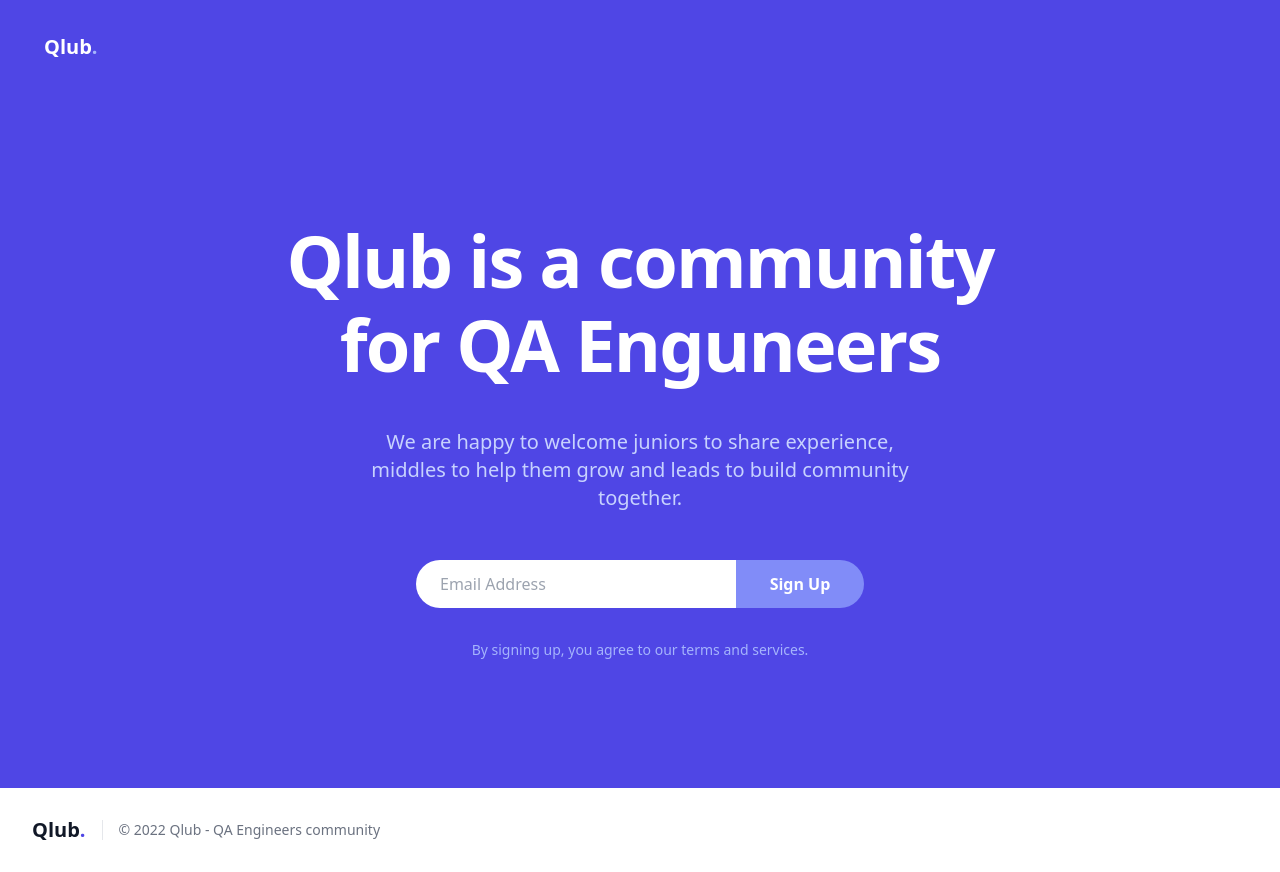
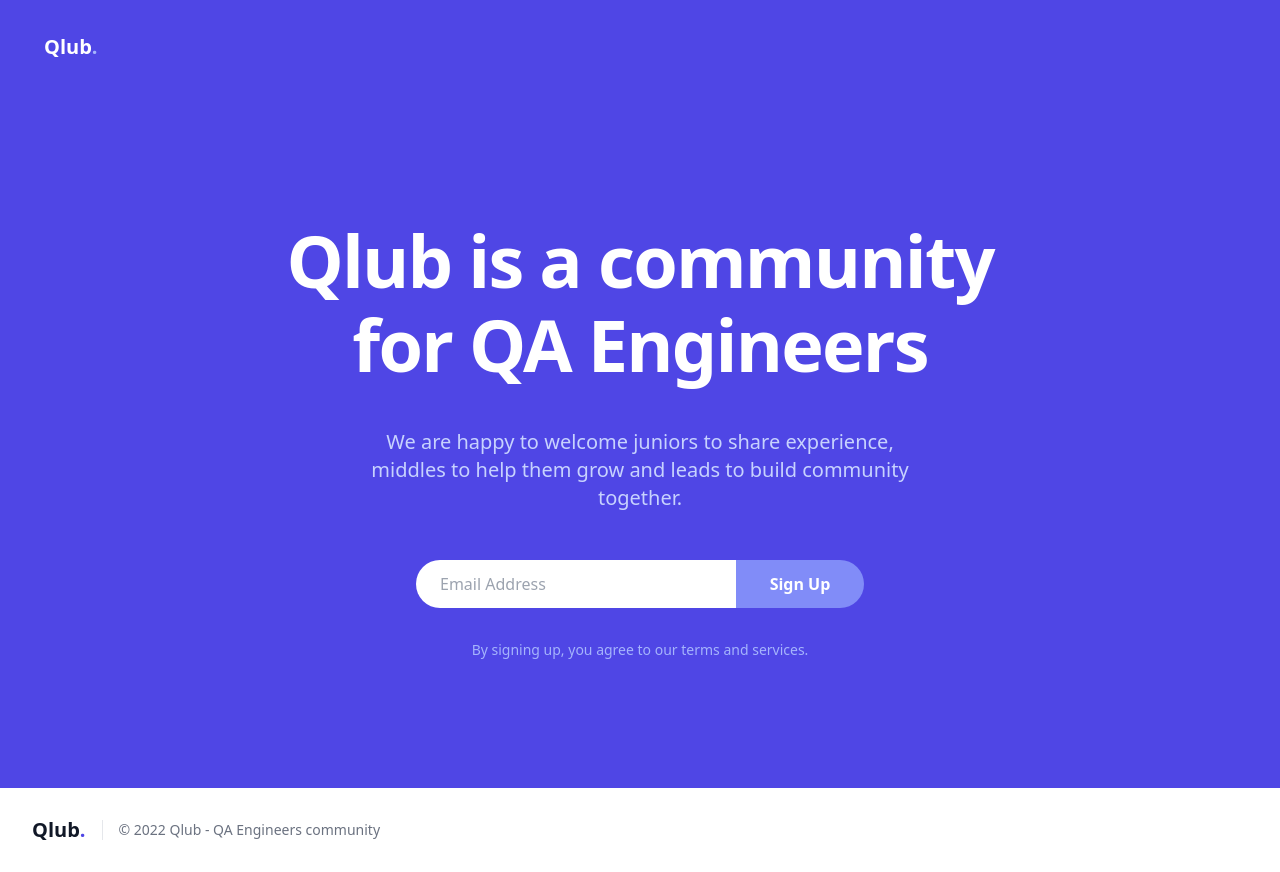
Before and after one commit to qlubclub/qlubclub.github.io, a plain HTML site: page index.html in a window 1280 px wide. Drawn offline with nearby package versions, Linux system fonts and the light colour scheme.

Commit message:
Update index.html

```diff
--- a/index.html
+++ b/index.html
@@ -24,7 +24,7 @@
             </div>
         </nav>
         <div class="container py-32 mx-auto text-center sm:px-4">
-            <h1 class="text-4xl font-extrabold leading-10 tracking-tight text-white sm:text-5xl sm:leading-none md:text-6xl xl:text-7xl"><span class="block">Qlub is a community</span> <span class="relative inline-block mt-3 text-transparent text-white">for QA Enguneers</span></h1>
+            <h1 class="text-4xl font-extrabold leading-10 tracking-tight text-white sm:text-5xl sm:leading-none md:text-6xl xl:text-7xl"><span class="block">Qlub is a community</span> <span class="relative inline-block mt-3 text-transparent text-white">for QA Engineers</span></h1>
             <div class="max-w-lg mx-auto mt-6 text-sm text-center text-indigo-200 md:mt-12 sm:text-base md:max-w-xl md:text-lg xl:text-xl">We are happy to welcome juniors to share experience, middles to help them grow and leads to build community together.</div>
             <form action="https://club.us14.list-manage.com/subscribe/post?u=172bd4dc84676cb8de97ec3b5&amp;id=ae021b402b" method="post" target="_blank" novalidate>
                 <div class="relative flex items-center max-w-md mx-auto mt-12 overflow-hidden text-center rounded-full">
```
